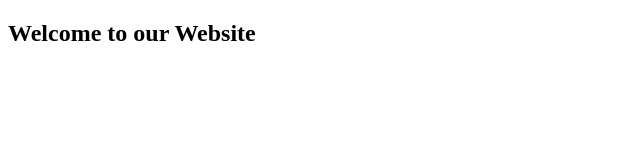
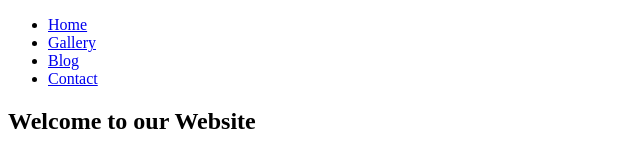
Before and after one commit to verginomaindoka0074/TIK2032-Project, a plain HTML site: page index.html in a window 1280 px wide. Shown: the whole page, without its empty margins (0-640 px from the left). Drawn offline with Linux system fonts and the light colour scheme.

Commit message:
sidebar navigation added

```diff
--- a/index.html
+++ b/index.html
@@ -6,6 +6,17 @@
     <title>My Website</title>
   </head>
   <body>
+      <!-- Navigation -->
+      <nav>
+          <ul>
+            <li><a href="#home">Home</a></li>
+            <li><a href="#gallery">Gallery</a></li>
+            <li><a href="#blog">Blog</a></li>
+            <li><a href="#contact">Contact</a></li>
+          </ul>
+        </nav>
+
+
     <!-- Home Section -->
     <section id="home">
       <h1>Welcome to our Website</h1>
```
